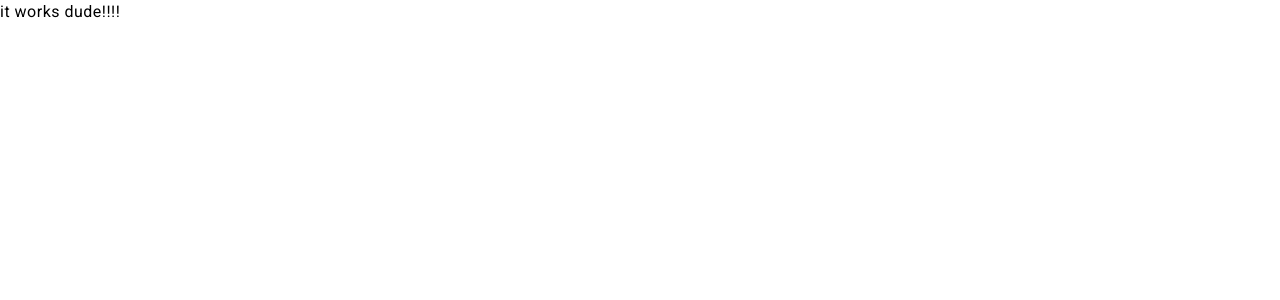
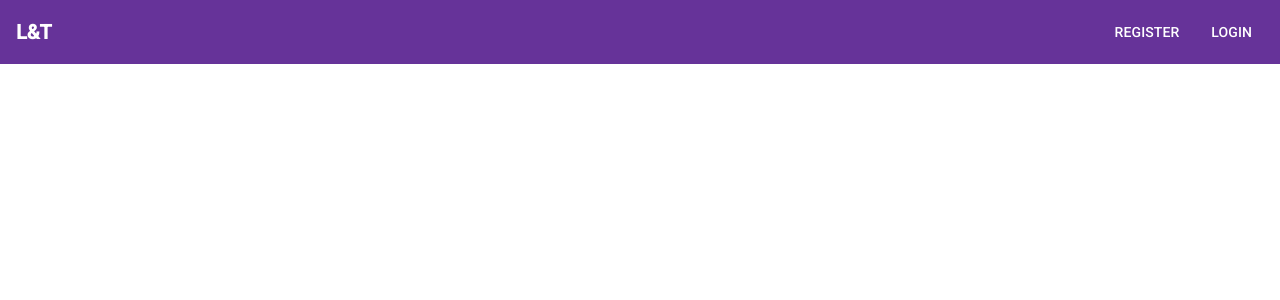
Before and after one commit to Jerri-1121/jerri-personal, an Angular app in the folder L-AND-T/: page / in a window 1280 px wide. Shown: the top 300 px of the page. Built offline with nearby package versions, Linux system fonts and the light colour scheme.

Commit message:
added bootstrap and entrance page

```diff
--- a/L-AND-T/angular.json
+++ b/L-AND-T/angular.json
@@ -1,4 +1,4 @@
-{
+ {
   "$schema": "./node_modules/@angular/cli/lib/config/schema.json",
   "version": 1,
   "newProjectRoot": "projects",
@@ -33,9 +33,14 @@
             ],
             "styles": [
               "@angular/material/prebuilt-themes/azure-blue.css",
-              "src/styles.scss"
+              "src/styles.scss",
+              "node_modules/bootstrap/dist/css/bootstrap.min.css"
             ],
-            "scripts": [],
+            "scripts": [
+              "node_modules/jquery/dist/jquery.min.js",
+              "node_modules/popper.js/dist/umd/popper.min.js",
+              "node_modules/bootstrap/dist/js/bootstrap.min.js"
+            ],
             "server": "src/main.server.ts",
             "prerender": true,
             "ssr": {
--- a/L-AND-T/package.json
+++ b/L-AND-T/package.json
@@ -23,7 +23,10 @@
     "@angular/platform-server": "^18.1.0",
     "@angular/router": "^18.1.0",
     "@angular/ssr": "^18.1.1",
+    "bootstrap": "^5.3.3",
     "express": "^4.18.2",
+    "jquery": "^3.7.1",
+    "popper.js": "^1.16.1",
     "rxjs": "~7.8.0",
     "tslib": "^2.3.0",
     "zone.js": "~0.14.3"
--- a/L-AND-T/src/app/app.component.html
+++ b/L-AND-T/src/app/app.component.html
@@ -1 +1,10 @@
-it works dude!!!!
+<div class="">
+    <mat-toolbar color="primary" class="navbar">
+        <span class="navbar-brand">L&T</span>
+        <span class="spacer"></span>
+        <button class="auth-page" mat-button routerLink="/signup" routerLinkActive="active" style="color: white;">Register</button>
+        <button class="auth-page" mat-button routerLink="/login" routerLinkActive="active" style="color: white;">login</button>
+    </mat-toolbar>
+</div>
+
+<router-outlet></router-outlet>
--- a/L-AND-T/src/app/app.component.scss
+++ b/L-AND-T/src/app/app.component.scss
@@ -0,0 +1,36 @@
+.navbar {
+    display:flex;
+    align-items:center;
+    padding: 0 16px;
+    background: rebeccapurple;
+    color: white;
+}
+
+.navbar-brand {
+    font-size: 20px;
+    font-weight: 600;
+    margin-right: 16px;
+    color: white;
+}
+
+.auth-page {
+    color: white;
+}
+
+.spacer {
+    flex: 1;
+}
+
+button {
+    color:white;
+    text-transform: uppercase;
+    margin-left: 8px;
+}
+
+button.active {
+    font-weight: 600;
+}
+
+.custom-toolbar {
+    background-color: #ff0000;
+}
--- a/L-AND-T/src/app/app.routes.ts
+++ b/L-AND-T/src/app/app.routes.ts
@@ -1,5 +1,4 @@
 import { Routes } from '@angular/router';
-import path from 'path';
 import { LoginComponent } from './auth/components/login/login.component';
 import { SignupComponent } from './auth/components/signup/signup.component';
 
--- a/L-AND-T/src/app/auth/components/login/login.component.ts
+++ b/L-AND-T/src/app/auth/components/login/login.component.ts
@@ -1,9 +1,12 @@
+import { CommonModule } from '@angular/common';
 import { Component } from '@angular/core';
 
 @Component({
   selector: 'app-login',
   standalone: true,
-  imports: [],
+  imports: [
+    CommonModule,
+  ],
   templateUrl: './login.component.html',
   styleUrl: './login.component.scss'
 })
--- a/L-AND-T/src/app/auth/components/signup/signup.component.ts
+++ b/L-AND-T/src/app/auth/components/signup/signup.component.ts
@@ -1,9 +1,12 @@
+import { CommonModule } from '@angular/common';
 import { Component } from '@angular/core';
 
 @Component({
   selector: 'app-signup',
   standalone: true,
-  imports: [],
+  imports: [
+    CommonModule,
+  ],
   templateUrl: './signup.component.html',
   styleUrl: './signup.component.scss'
 })
```
Also changed, not shown: L-AND-T/src/app/app.component.ts (+12 -2 lines), 1 other file (tests, documents, lock files or other folders).
